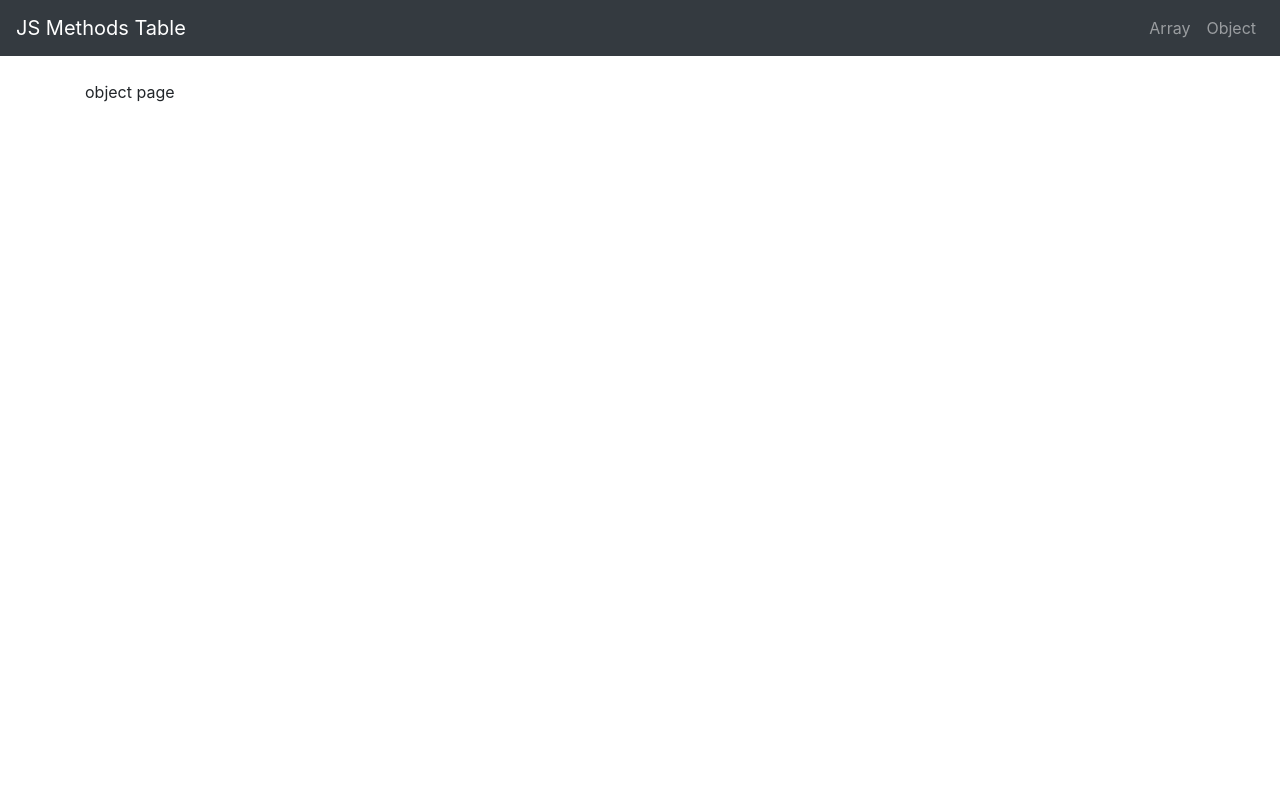
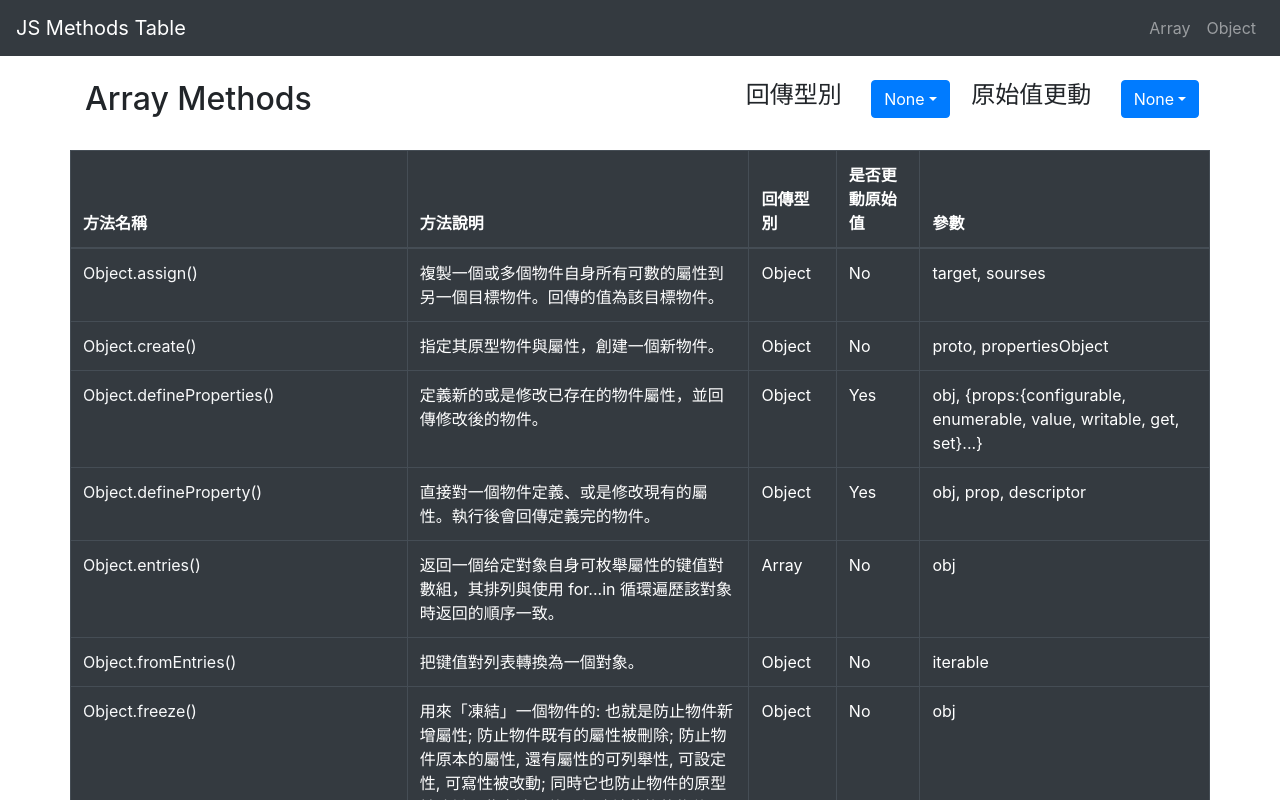
Before and after one commit to FizzyElt/JsMethodsCheatsheet, a React (Create React App) app: page /#/Object in a window 1280 px wide. Shown: the top 800 px of the page. Built offline with nearby package versions, Linux system fonts and the light colour scheme.

Commit message:
ObjectData修正 Object頁面完成

```diff
--- a/src/Pagedata/ObjectData.js
+++ b/src/Pagedata/ObjectData.js
@@ -91,8 +91,8 @@ const objectList = [
     parameter: 'obj',
   },
   {
-    name: 'Object.getOwnPropertySymbols()',
-    mdnLink: 'https://developer.mozilla.org/zh-TW/docs/Web/JavaScript/Reference/Global_Objects/Object/getOwnPropertySymbols',
+    name: 'Object.getPrototypeOf()',
+    mdnLink: 'https://developer.mozilla.org/zh-TW/docs/Web/JavaScript/Reference/Global_Objects/Object/getPrototypeOf',
     explanation: '回傳指定物件的原型，換句話說，就是取得該物件的 [[Prototype]] 屬性的值)。',
     returnType: obj,
     isChangeValue: false,
@@ -174,7 +174,7 @@ const objectList = [
     name: 'Object.prototype.propertyIsEnumerable()',
     mdnLink: 'https://developer.mozilla.org/zh-TW/docs/Web/JavaScript/Reference/Global_Objects/Object/propertyIsEnumerable',
     explanation: '返回一個布林值，表示指定的屬性是否可枚舉。',
-    returnType: any,
+    returnType: bool,
     isChangeValue: false,
     parameter: 'prop',
   },
--- a/src/container/ObjectPage.jsx
+++ b/src/container/ObjectPage.jsx
@@ -1,11 +1,29 @@
-import React from 'react';
+import React, { useState } from 'react'
+import { Row } from 'react-bootstrap'
+import MethodsTable from '../component/Table/MethodsTable.jsx'
+import TitleBar from '../component/TitleBar/TitleBar.jsx'
+import objectList from '../Pagedata/ObjectData.js'
+import { getSelectList } from '../utility.js'
 
 const ObjectPage = () => {
-    return (
-        <div>
-            object page
-        </div>
-    );
+  const typeList = getSelectList(objectList)
+  const [type, setType] = useState(typeList[0])
+  const [changeValue, setChangeValue] = useState('None')
+  return (
+    <>
+      <TitleBar
+        title='Array Methods'
+        type={type}
+        typeList={typeList}
+        changeValue={changeValue}
+        setType={setType}
+        setChangeValue={setChangeValue}
+      />
+      <Row>
+        <MethodsTable data={objectList} type={type} changeValue={changeValue} />
+      </Row>
+    </>
+  )
 }
 
-export default ObjectPage;
+export default ObjectPage
```
